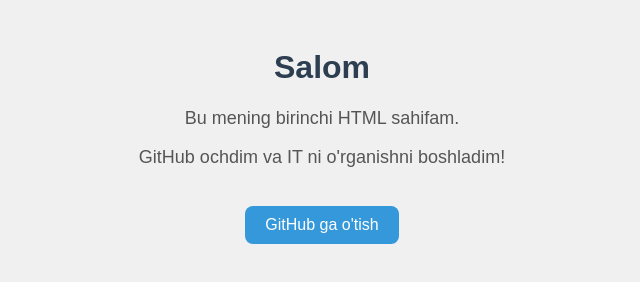
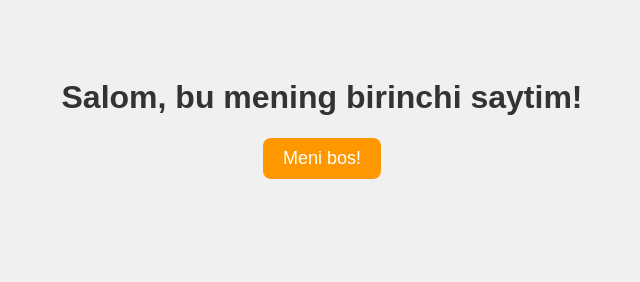
Before and after one commit to Dili1101/my-first-website, a plain HTML site: page index.html in a window 1280 px wide. Shown: the whole page, without its empty margins (318-958 px from the left). Drawn offline with Linux system fonts and the light colour scheme.

Commit message:
Add files via upload

```diff
--- a/index.html
+++ b/index.html
@@ -1,17 +1,21 @@
 <!DOCTYPE html>
-<html lang="en">
+<html lang="uz">
 <head>
-    <link rel="stylesheet"
-    href="style.css">
-    <meta charset="UTF-8">
-    <meta name="viewport" content="width=device-width, initial-scale=1.0">
-    <title>Mening birinchi saytim</title>
+  <meta charset="UTF-8">
+  <meta name="viewport" content="width=device-width, initial-scale=1.0">
+  <title>Mening Birinchi Saytim</title>
+  <link rel="stylesheet" href="style.css">
 </head>
 <body>
-  <h1>Salom</h1>
-<p>Bu mening birinchi HTML sahifam.</p>
-<p>GitHub ochdim va IT ni o'rganishni boshladim!</p>
-<a href="https://github.com"
-target="_blank">GitHub ga o'tish</a>
+  <h1>Salom, bu mening birinchi saytim!</h1>
+  <button id="btn">Meni bos!</button>
+
+  <script>
+    const btn = document.getElementById("btn");
+    btn.addEventListener("click", () => {
+      alert("Tugmani bosding! Zo'r ishlayapsan 😎");
+      document.body.style.backgroundColor = "lightblue";
+    });
+  </script>
 </body>
 </html>
--- a/style.css
+++ b/style.css
@@ -1,30 +1,24 @@
-
-    body {
-    background-color: #f0f0f0;  /* Orqa fon rang */
-    font-family: Arial, sans-serif;
-    text-align: center;         /* Matnni o‘rtaga */
-    padding: 20px;
+body {
+  font-family: Arial, sans-serif;
+  background: #f0f0f0;
+  text-align: center;
+  padding-top: 50px;
 }
 
 h1 {
-    color: #2c3e50;
+  color: #333;
 }
 
-p {
-    color: #555;
-    font-size: 18px;
+button {
+  padding: 10px 20px;
+  font-size: 18px;
+  border: none;
+  background: #ff9800;
+  color: white;
+  cursor: pointer;
+  border-radius: 8px;
 }
 
-a {
-    display: inline-block;
-    margin-top: 20px;
-    padding: 10px 20px;
-    background-color: #3498db;
-    color: white;
-    text-decoration: none;
-    border-radius: 8px;
+button:hover {
+  background: #e68900;
 }
-
-a:hover {
-    background-color: #2980b9;
-}
```
